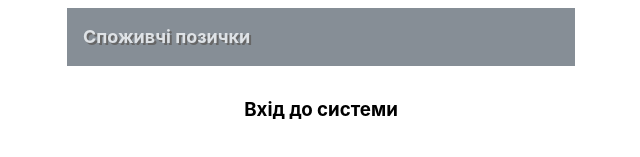
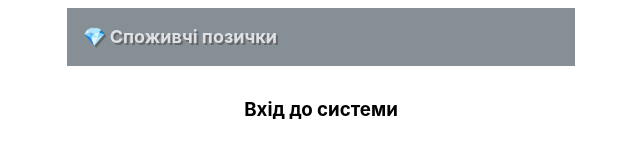
Before and after one commit to OleksandrPavloshchuk/consumer-loans, a React (Vite) app in the folder front-app/: page /login in a window 1280 px wide. Shown: the top 157 px of the page, without its empty margins (319-959 px from the left). Built offline with nearby package versions, Linux system fonts and the light colour scheme.

Commit message:
small changes

```diff
--- a/front-app/src/ApplicationLayout.tsx
+++ b/front-app/src/ApplicationLayout.tsx
@@ -5,7 +5,7 @@ import {useApplicationState} from "./ApplicationState.ts";
 import {useNavigate} from "react-router";
 import {useEffect} from "react";
 
-export const applicationTitle = "Споживчі позички";
+export const applicationTitle = "💎️ Споживчі позички";
 
 export const ApplicationLayout = () => {
 
@@ -21,8 +21,8 @@ export const ApplicationLayout = () => {
             : null;
     };
 
-    useEffect(()=>{
-        if (!user || user.length===0) {
+    useEffect(() => {
+        if (!user || user.length === 0) {
             navigate("/login");
         }
     }, [navigate]);
@@ -43,12 +43,14 @@ export const ApplicationLayout = () => {
                 {renderActivePage()}
                 <div>{user}</div>
                 <Group>
+                    {activePageName=="activePageName" &&
                         <Anchor
                             style={(theme) => ({
                                 color: theme.colors.blue[2]
                             })}
                             component={Link} to="/active"
                         >В роботі</Anchor>
+                    }
                     <Anchor
                         style={(theme) => ({
                             color: theme.colors.blue[2]
--- a/front-app/src/axiosClient/backendConnector.ts
+++ b/front-app/src/axiosClient/backendConnector.ts
@@ -44,7 +44,8 @@ const addNeedsRefreshInterceptor = (client: AxiosInstance)=> {
             }
 
             if (response?.status === 403) {
-                // access denied — no retry
+                // Access denied - go to login
+                window.location.href = "/login";
             }
 
             return Promise.reject(error);
```
Lines whose indentation alone changed are shown as unchanged.
